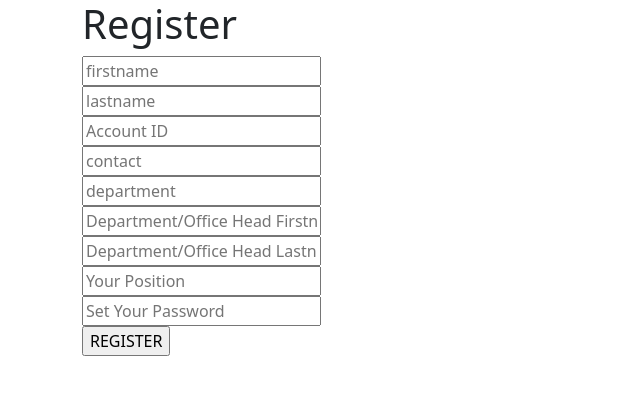
After one commit to livenation12/jobreqform, a PHP site: page /register.php in a window 1280 px wide. The commit adds this page. Shown: the top 395 px of the page, without its empty margins (0-640 px from the left). Run offline with PHP 8.4, Linux system fonts and the light colour scheme.

Commit message:
update
errors on my req form file to be debug,

```diff
--- a/denied.php
+++ b/denied.php
@@ -3,10 +3,6 @@ session_start();
 require_once('formclass.php');
 $denied = $class->getDenied();
 
-if(!isset($_SESSION)){
-  header("Location: adminlogin.php");
-  }
-  echo "welcome". $_SESSION['adminname'];
 
 ?>
 
--- a/formclass.php
+++ b/formclass.php
@@ -20,138 +20,121 @@ class RequestForm {
 		public function closeConnection(){
 			$this->con = null;
 		}
+		public function getUser(){
+			if(isset($_POST['submit'])){
+			$account_id = $_POST['account_id'];
+			$password = $_POST['password'];
+			$conn = $this->openConnection();
+			$stmt = $conn->prepare("SELECT * FROM `members` WHERE account_id = ? AND password = ?");
+			$stmt->execute([$account_id, $password]);
+			$user = $stmt->fetch();
+			$count = $stmt->rowCount();
+			if($count > 0){
+				echo "welcome". $user['firstname']. " ". $user['lastname'];
+				$this->set_userdata($user);
+
+			}else{
+				"Login Failed";
+			}
+		}
+	}
+	public function set_userdata($array){
+		if(!isset($_SESSION)){
+			session_start();
+		}
+		$_SESSION['userdata'] = array("fullname" => $array['firstname']. " ". $array['lastname'],
+			"account_id" => $array['account_id'], "contact" => $array['contact'],
+			 "department" => $array['department'], "dept_head_fullname" => $array['dept_head_fullname'],
+			 "position" => $array['position'], "access" => $array['access']);
+		return $_SESSION['userdata'];
+	}
+
+		public function get_userdata(){
+		if(!isset($_SESSION)){
+			session_start();
+
+		}
+		if(isset($_SESSION['userdata'])){
+			return $_SESSION['userdata'];
+		}else{
+
+		return null;
+	}
+}
 		public function userInsertData(){
+			$user = $this->get_userdata();
+		if(isset($user)){
+			$fullname = $user['fullname'];
+				$req_dept = $user['department'];
+				$dept_acc_id = $user['account_id'];
+				$contact = $user['contact'];
+				$dept_head_fullname = $user['dept_head_fullname'];
+				$position = $user['position'];
+
 			if (isset($_POST['submit'])) {
-				$fullname = $_SESSION['user_name'];
-				$req_dept = $_POST['deptname'];
-				$dept_acc_id = $_POST['deptid'];
-				$contact = $_POST['contact'];
-				// $date_added = date('Y-m-d',strtotime($_POST['date_added']));
 
-				$dept_head_fname = $_POST['deptheadfname'];
-				$dept_head_midname = $_POST['deptheadmidname'];
-				$dept_head_suffix = $_POST['deptheadsuffix'];
-				$dept_head_lname = $_POST['deptheadlname'];
-				$dept_head_fullname = $dept_head_fname. "". $dept_head_midname. "". $dept_head_lname. "". $dept_head_suffix;
 
 				$euser_fname = $_POST['euserfname'];
 				$euser_midname = $_POST['eusermidname'];
 				$euser_lname = $_POST['euserlname'];
 				$euser_suffix = $_POST['eusersuffix'];
 				$euser_fullname = $euser_fname. " ". $euser_midname. " ". $euser_lname. " ". $euser_suffix;
-				$status = "pending";
 
-				$position = $_POST['position'];
 				$equip_type = $_POST['equip_type'];
 				$equip_num = $_POST['equip_number'];
 				$equip_issues= implode(',', $_POST['issues']);
 				$required_services = implode(',', $_POST['services']);
 				$conn = $this->openConnection();
-				$stmt = $conn->prepare("INSERT INTO users(user_name, req_dept, dept_acc_id, contact,  dept_head_fullname, euser_fullname, position, equip_type, equip_num, equip_issues, required_services, status)
-					VALUES(?,?,?,?,?,?,?,?,?,?,?,?)");
-				$stmt->execute([$fullname, $req_dept, $dept_acc_id, $contact, $dept_head_fullname, $euser_fullname, $position, $equip_type, $equip_num, $equip_issues, $required_services, $status]);
-				if($stmt == TRUE){
+				$stmt = $conn->prepare("INSERT INTO formdata(req_name, req_dept, dept_acc_id, contact,  dept_head_fullname, euser_fullname, position, equip_type, equip_num, equip_issues, required_services)
+					VALUES(?,?,?,?,?,?,?,?,?,?,?)");
+				$stmt->execute([$fullname, $req_dept, $dept_acc_id, $contact, $dept_head_fullname, $euser_fullname, $position, $equip_type, $equip_num, $equip_issues, $required_services]);
+				$count = $stmt->rowCount();
+				if($count > 0){
 				echo "added";
+				}
+			}
 		}else{
 				echo "something is wrong";
 	}
 }
-	}
 
-		public function getUser(){
-			if(isset($_GET['submit'])){
-			$fname = $_GET['fname'];
-			$midname = $_GET['midname'];
-			$lname = $_GET['lname'];
-			$suffix = $_GET['suffix'];
-			$fullname = $fname. " ". $midname. " ". $lname. " ". $suffix;
+	public function register(){
+		if(isset($_POST['register'])){
+			$firstname = $_POST['firstname'];
+			$lastname = $_POST['lastname'];
+			$account_id = $_POST['account_id'];
+			$contact = $_POST['contact'];
+			$department = $_POST['department'];
+			$dept_head_firstname = $_POST['dept_head_firstname'];
+			$dept_head_lastname = $_POST['dept_head_lastname'];
+			$dept_head_fullname = $dept_head_firstname. " ". $dept_head_lastname;
+			$position = $_POST['position'];
+			$password = $_POST['password'];
+
 			$conn = $this->openConnection();
-			$stmt = $conn->prepare("SELECT * FROM users WHERE user_name = :user_name");
-	//named parameters	--col-name		--variable
-			$stmt->execute(['user_name' => $fullname]);
-				//sessioned colname = variable name
-				$_SESSION['user_name'] = $fullname;
-				if(isset($_SESSION['user_name'])){
-				header("Location: reqform.php");
-
+			$stmt = $conn->prepare("INSERT INTO `members`(`firstname`, `lastname`, `account_id`, `contact`, `department`, `dept_head_fullname`, `position`, `password`)
+				VALUES (?,?,?,?,?,?,?,?)");
+			$stmt->execute([$firstname, $lastname, $account_id, $contact, $department, $dept_head_fullname, $position, $password]);
+			$count = $stmt->rowCount();
+			if($count > 0){
+				echo "Added";
+				header("Location: login.php");
 			}else{
-			echo "failed";
+				FALSE;
 			}
 		}
 	}
-	//Admin functions start//
-// 		public function set_admindata(){
-// 		if(!isset($_SESSION)){
-// 			session_start();
-// 		}
-// 		$_SESSION['admindata'] = $_POST['adminname'];
-// 		return $_SESSION['admindata'];
-// 	}
+	public function myAdmin(){
+		$admin = $this->get_userdata();
+		if(isset($admin)){
+			if($admin['access'] != 'administrator'){
+				header("Location: login.php");
 
-// 		public function get_admindata(){
-// 		if(!isset($_SESSION)){
-// 			session_start();
+			}
+		}else{
 
-// 		}
-// 		if(isset($_SESSION['userdata'])){
-// 			return $_SESSION['admindata'];
-// 		}else{
+			header("Location: login.php");
 
-// 		return null;
-// 	}
-// }
-// 	public function get_adminKey(){
-		// if(isset($_SESSION)){
-		// $conn = $this->openConnection();
-		// $stmt = $conn->prepare("SELECT * FROM admin");
-		// $stmt->execute();
-		// $adminid = $stmt->fetch();
-		// $adminkey = $adminid['adminname']. $adminid['id'];
-		// return $adminkey;
-
-	// 	}
-	// }
-
-	// 	public function getAdmin(){
-	// 		if(isset($_POST['submit'])){
-	// 		$adminname = $_POST['adminname'];
-	// 		$password = $_POST['password'];
-	// 		$conn = $this->openConnection();
-	// 		$stmt = $conn->prepare("SELECT * FROM admin WHERE adminname = ? AND password = ?");
-	// 		$stmt->execute([$adminname, $password]);
-	// 		$admin = $stmt->fetch();
-	// 		$count = $stmt->rowCount();
-	// 		if($count > 0){
-	// 			echo "welcome". $admin['adminname'];
-	// 			$_SESSION['adminname'] = $adminname;
-	// 			// $this->set_admindata($admin);
-
-	// 		}else{
-	// 			return 0;
-	// 		}
-	// 	}
-	// }
-
-		public function adminLogin(){
-
-			if (isset($_POST['submit'])) {
-			$adminname = $_POST['adminname'];
-			$password = $_POST['password'];
-
-			$conn = $this->openConnection();
-			$stmt = $conn->prepare("SELECT * FROM admin WHERE adminname = ? AND password = ?");
-			$stmt->execute([$adminname,$password]);
-			$admin = $stmt->fetch();
-			$count = $stmt->rowCount();
-			if($count > 0 ){
-				$_SESSION['adminname'] = $adminname;
-				header("Location: adminpanel.php");
-
-
-
-			}else{
-				echo "<center><h2>Incorrect account_id nor password</h2</center>";
-		}
 			}
 }
 
@@ -194,8 +177,8 @@ class RequestForm {
 		if(!isset($_SESSION)){
 		session_start();
 		}
-		$_SESSION['admindata'] = null;
-		unset($_SESSION['admindata']);
+		$_SESSION['userdata'] = null;
+		unset($_SESSION['userdata']);
 	}
 
 
@@ -253,10 +236,25 @@ class RequestForm {
 
 		}
 	}
+	public function redirect(){
+		if(isset($_POST['submit'])){
+			$account_id = $_POST['account_id'];
+			$password = $_POST['password'];
+			$conn = $this->openConnection();
+			$stmt = $conn->prepare("SELECT * FROM members WHERE account_id = ? AND password = ?");
+			$stmt->execute([$account_id, $password]);
+			$user = $stmt->fetch();
+			$count = $stmt->rowCount();
+			if($user['access'] != 'administrator'){
+				header("Location: reqform.php");
+			}else{
+				header("Location: adminpanel.php");
+			}
+	}
 
 
 	}
-
+}
 
 
 
--- a/index.php
+++ b/index.php
@@ -9,7 +9,7 @@
 	<div class="container">
 		<div style="text-align: center; padding-top: 15rem;">
 	<a href="adminlogin.php"><button style="width: 20rem; height: 20rem;"> Go to Admin</button></a>
-	<a href="usercred.php"><button style="width: 20rem;height: 20rem;"> Send request form</button></a>
+	<a href="reqform.php"><button style="width: 20rem;height: 20rem;"> Send request form</button></a>
 		</div>
 	</div>
 
--- a/logout.php
+++ b/logout.php
@@ -2,13 +2,11 @@
 
 require_once('formclass.php');
 
-session_start();
-session_unset();
-session_destroy();
+$class->logout();
 ?>
  <script>
  	alert("You've been disconnected to server! \n Please log in again for security!");
- 	window.location.href='adminlogin.php';
+ 	window.location.href='login.php';
 
 
  </script>
--- /dev/null
+++ b/register.php
@@ -0,0 +1,36 @@
+<?php
+require_once('formclass.php');
+$register = $class->register();
+
+?>
+
+
+<!DOCTYPE html>
+<html>
+<head>
+	<meta charset="utf-8">
+	<meta name="viewport" content="width=device-width, initial-scale=1">
+	<title></title>
+	<link href="https://cdn.jsdelivr.net/npm/bootstrap@5.2.3/dist/css/bootstrap.min.css" rel="stylesheet" integrity="sha384-rbsA2VBKQhggwzxH7pPCaAqO46MgnOM80zW1RWuH61DGLwZJEdK2Kadq2F9CUG65" crossorigin="anonymous">
+</head>
+<body>
+	<div class="container">
+		<h1>Register</h1>
+	<form method="post">
+
+		<input type="text" name="firstname" placeholder="firstname"><br>
+		<input type="text" name="lastname" placeholder="lastname"><br>
+		<input type="text" name="account_id" placeholder="Account ID"><br>
+		<input type="text" name="contact" placeholder="contact"><br>
+		<input type="text" name="department" placeholder="department"><br>
+		<input type="text" name="dept_head_firstname" placeholder="Department/Office Head Firstname">
+			<br>
+		<input type="text" name="dept_head_lastname" placeholder="Department/Office Head Lastname"><br>
+		<input type="text" name="position" placeholder="Your Position"><br>
+		<input type="password" name="password" placeholder="Set Your Password"><br>
+		<input type="submit" name="register" value="REGISTER">
+	</form>
+</div>
+
+</body>
+</html>
```
Also changed, not shown: addadmin.php (+3 -6 lines), adminpanel.php (+0 -7 lines), login.php (renamed from adminlogin.php, +9 -5 lines), reqform.php (+5 -65 lines), usercred.php (deleted, +0 -32 lines). Lines whose indentation alone changed are shown as unchanged.
